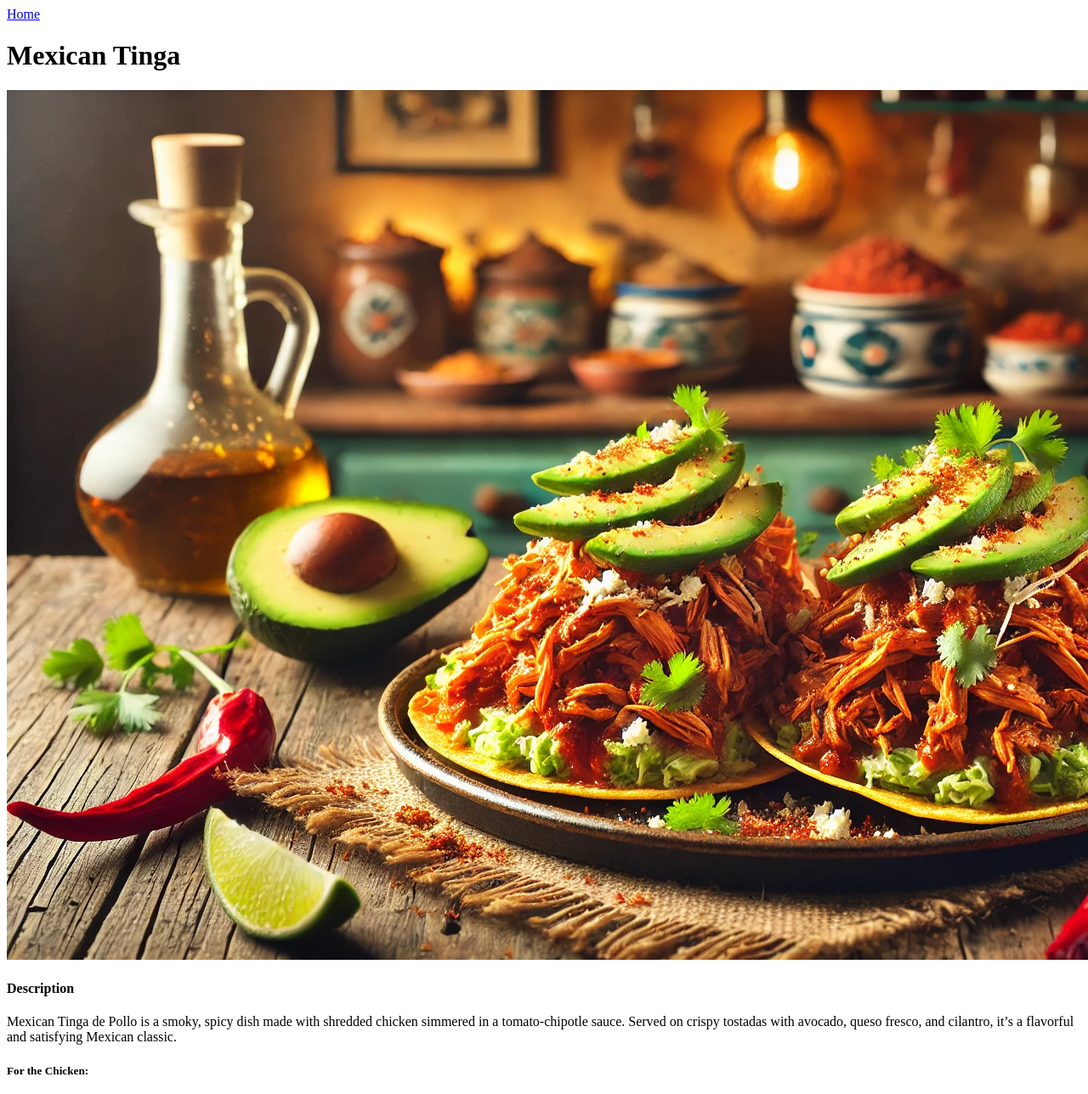
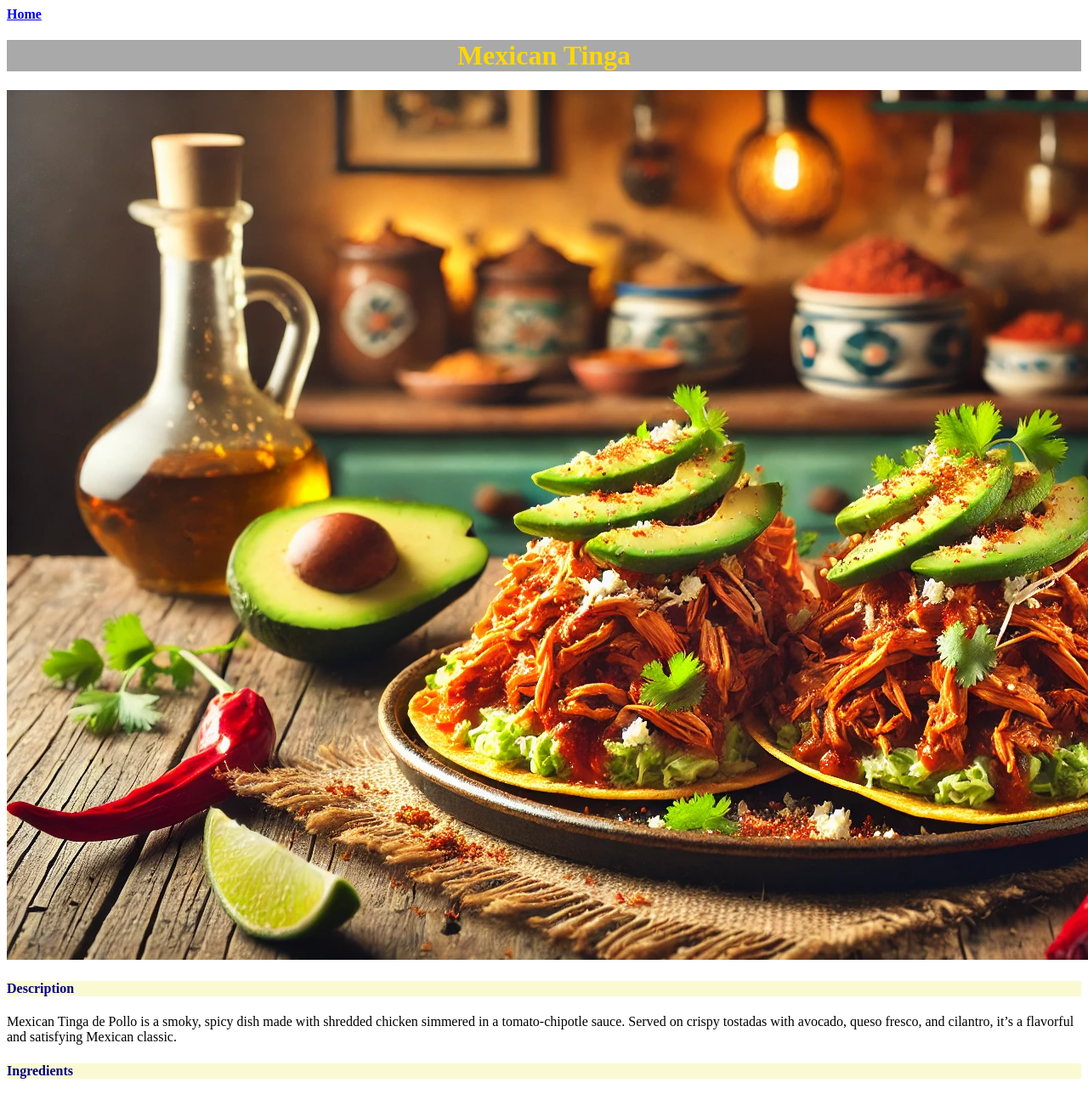
Before and after one commit to Anannmaya/odin-recipes, a plain HTML site: page recipes/tinga.html in a window 1280 px wide. Shown: the top 1288 px of the page at 85% size. Drawn offline with Linux system fonts and the light colour scheme.

Commit message:
Added CSS components to the webpage

```diff
--- /dev/null
+++ b/recipes/recipes.css
@@ -0,0 +1,15 @@
+#home-page-link {
+    font-weight: bold;
+    font-size: medium;
+}
+
+h1 {
+    text-align: center;
+    background-color: darkgrey;
+    color: gold;
+}
+
+h4 {
+    background-color: lightgoldenrodyellow;
+    color: navy;
+}
--- a/recipes/tinga.html
+++ b/recipes/tinga.html
@@ -1,8 +1,9 @@
 <!DOCTYPE html>
 <html>
-    <a href="../index.html">Home</a>
+    <a id="home-page-link" href="../index.html">Home</a>
     <head>
 
+        <link rel="stylesheet" href="recipes.css">
     </head>
     <body>
         <h1>Mexican Tinga</h1>
@@ -11,6 +12,7 @@
         <p>
             Mexican Tinga de Pollo is a smoky, spicy dish made with shredded chicken simmered in a tomato-chipotle sauce. Served on crispy tostadas with avocado, queso fresco, and cilantro, it’s a flavorful and satisfying Mexican classic.
         </p>
+        <h4>Ingredients</h4>
         <h5>For the Chicken:</h5>
         <ul>
             <li>2 cups shredded cooked chicken</li>
--- /dev/null
+++ b/style.css
@@ -0,0 +1,10 @@
+h1 {
+    text-align: center;
+    background-color: darkgray;
+    color: gold;
+}
+
+.list-items {
+    font-size: medium;
+    font-weight: bold;
+}
```
Also changed, not shown: index.html (+3 -2 lines), recipes/chicken.html (+2 -1 lines), recipes/lasagna.html (+2 -1 lines), images/mainpage.webp (added).
